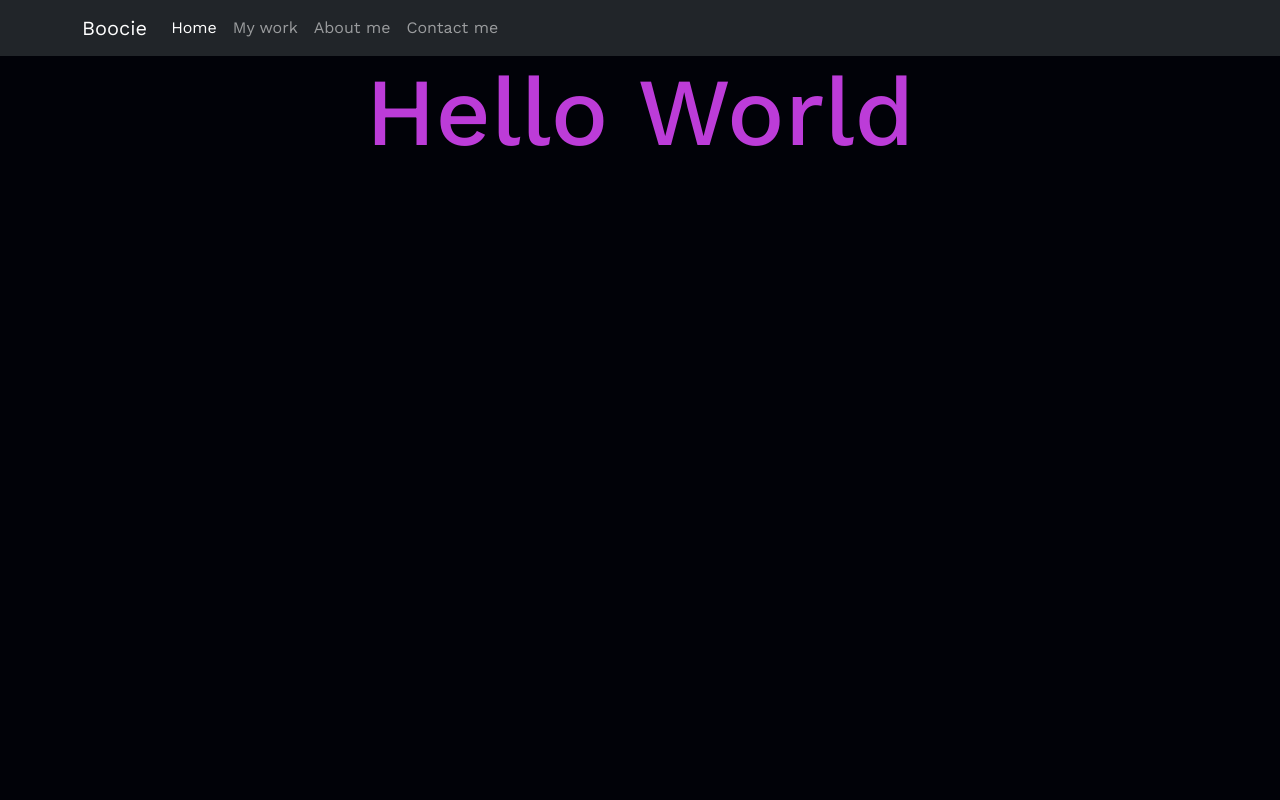
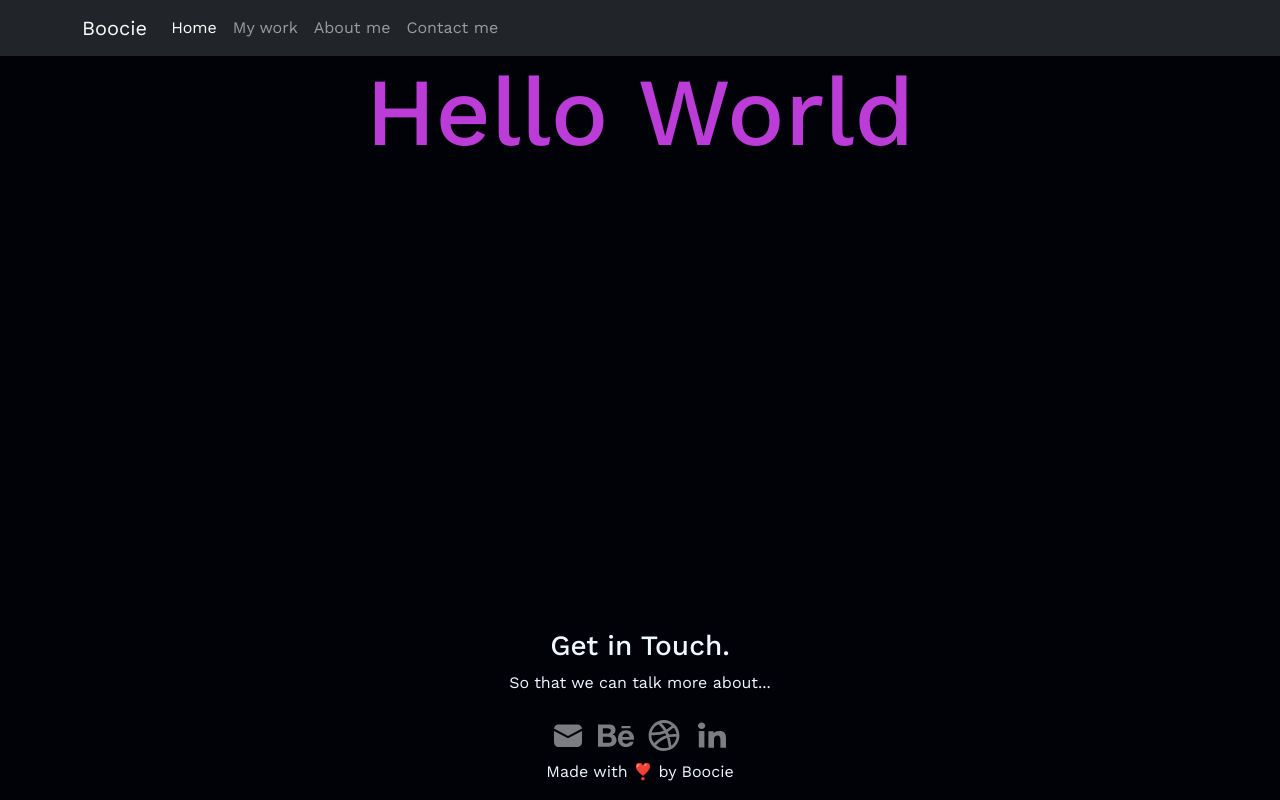
Before and after one commit to Boocie-N/Myportfolio, a plain HTML site: page about.html in a window 1280 px wide. Drawn offline with nearby package versions, Linux system fonts and the light colour scheme.

Commit message:
added footer to pages

```diff
--- a/about.html
+++ b/about.html
@@ -61,5 +61,37 @@
       </div>
     </nav>
     <h1 class="about">Hello World</h1>
+    <footer class="mt-5 fixed-bottom">
+      <div class="footer-header">
+        <h3>Get in Touch.</h3>
+        <p>So that we can talk more about...</p>
+      </div>
+      <div class="icon">
+        <a href="#" class="email-icon"
+          ><img src="images/Mail.svg" alt="email me" title="email me"
+        /></a>
+        <a href="#" class="behance-icon"
+          ><img
+            src="images/Behance.svg"
+            alt="behance"
+            title="behance portfolio"
+        /></a>
+        <a href="#" class="dribble-icon"
+          ><img
+            src="images/Dribble.svg"
+            alt="dribble"
+            title="dribble portfolio"
+        /></a>
+        <a href="#" class="linkedin-icon"
+          ><img
+            src="images/LinkedIn.svg"
+            alt="Linkedin"
+            title="Linkedin profile"
+        /></a>
+      </div>
+      <div>
+        <p>Made with ❣️ by Boocie</p>
+      </div>
+    </footer>
   </body>
 </html>
```
Also changed, not shown: contact.html (+32 -0 lines), index.html (+2 -2 lines), work.html (+32 -0 lines).
